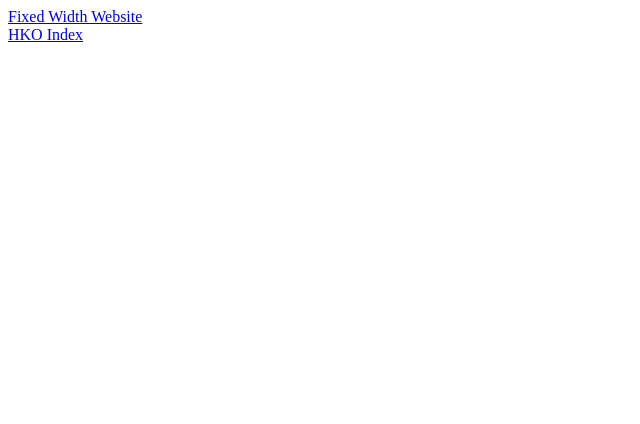
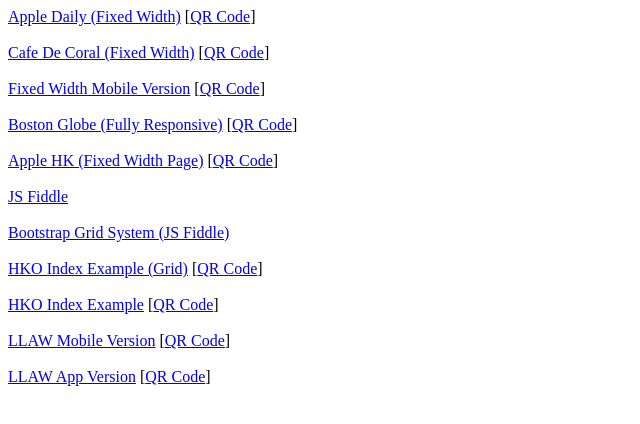
Before and after one commit to samsarayg/samsarayg.github.io, a plain HTML site: page index.html in a window 1280 px wide. Shown: the whole page, without its empty margins (0-640 px from the left). Drawn offline with Linux system fonts and the light colour scheme.

Commit message:
More links

```diff
--- a/index.html
+++ b/index.html
@@ -1,3 +1,50 @@
-<a href="fixed_width.html">Fixed Width Website</a>
-<br/>
-<a href="hko_index.html">HKO Index</a>
+<style>
+.qr {display: none;}
+</style>
+<script>
+function showCode(id) {
+var ele = document.getElementById('qr' + id);
+if (ele.style.display == 'block') ele.style.display = 'none';
+else ele.style.display = 'block';
+}
+</script>
+
+<a href="http://hk.apple.nextmedia.com" target="_blank">Apple Daily (Fixed Width)</a>
+[<a href="javascript:showCode(1);">QR Code</a>]
+<div class="qr" id="qr1"><img src="https://chart.googleapis.com/chart?chs=500x500&cht=qr&chl=http://hk.apple.nextmedia.com&choe=UTF-8"/></div>
+<br/><br/>
+<a href="http://www.cafedecoralfastfood.com/" target="_blank">Cafe De Coral (Fixed Width)</a>
+[<a href="javascript:showCode(2);">QR Code</a>]
+<div class="qr" id="qr2"><img src="https://chart.googleapis.com/chart?chs=500x500&cht=qr&chl=http://www.cafedecoralfastfood.com/&choe=UTF-8"/></div>
+<br/><br/>
+<a href="https://samsarayg.github.io/fixed_width.html" target="_blank">Fixed Width Mobile Version</a>
+[<a href="javascript:showCode(3);">QR Code</a>]
+<div class="qr" id="qr3"><img src="https://chart.googleapis.com/chart?chs=500x500&cht=qr&chl=https://samsarayg.github.io/fixed_width.html&choe=UTF-8"/></div>
+<br/><br/>
+<a href="http://www.bostonglobe.com/" target="_blank">Boston Globe (Fully Responsive)</a>
+[<a href="javascript:showCode(4);">QR Code</a>]
+<div class="qr" id="qr4"><img src="https://chart.googleapis.com/chart?chs=500x500&cht=qr&chl=http://www.bostonglobe.com/&choe=UTF-8"/></div>
+<br/><br/>
+<a href="http://www.apple.com/hk-zh/shop/account/home" target="_blank">Apple HK (Fixed Width Page)</a>
+[<a href="javascript:showCode(5);">QR Code</a>]
+<div class="qr" id="qr5"><img src="https://chart.googleapis.com/chart?chs=500x500&cht=qr&chl=http://www.apple.com/hk-zh/shop/account/home&choe=UTF-8"/></div>
+<br/><br/>
+<a href="https://jsfiddle.net/" target="_blank">JS Fiddle</a>
+<br/><br/>
+<a href="https://jsfiddle.net/rb0swadb/4/" target="_blank">Bootstrap Grid System (JS Fiddle)</a>
+<br/><br/>
+<a href="https://samsarayg.github.io/hko_index_0.html" target="_blank">HKO Index Example (Grid)</a>
+[<a href="javascript:showCode(7);">QR Code</a>]
+<div class="qr" id="qr7"><img src="https://chart.googleapis.com/chart?chs=500x500&cht=qr&chl=https://samsarayg.github.io/hko_index_0.html&choe=UTF-8"/></div>
+<br/><br/>
+<a href="https://samsarayg.github.io/hko_index.html" target="_blank">HKO Index Example</a>
+[<a href="javascript:showCode(8);">QR Code</a>]
+<div class="qr" id="qr8"><img src="https://chart.googleapis.com/chart?chs=500x500&cht=qr&chl=https://samsarayg.github.io/hko_index.html&choe=UTF-8"/></div>
+<br/><br/>
+<a href="http://www.weather.gov.hk/m/llis/mobilellaw_e.html" target="_blank">LLAW Mobile Version</a>
+[<a href="javascript:showCode(9);">QR Code</a>]
+<div class="qr" id="qr9"><img src="https://chart.googleapis.com/chart?chs=500x500&cht=qr&chl=http://www.weather.gov.hk/m/llis/mobilellaw_e.html&choe=UTF-8"/></div>
+<br/><br/>
+<a href="https://goo.gl/JR9lyi" target="_blank">LLAW App Version</a>
+[<a href="javascript:showCode(10);">QR Code</a>]
+<div class="qr" id="qr10"><img src="https://chart.googleapis.com/chart?chs=500x500&cht=qr&chl=https://goo.gl/JR9lyi&choe=UTF-8"/></div>
```
